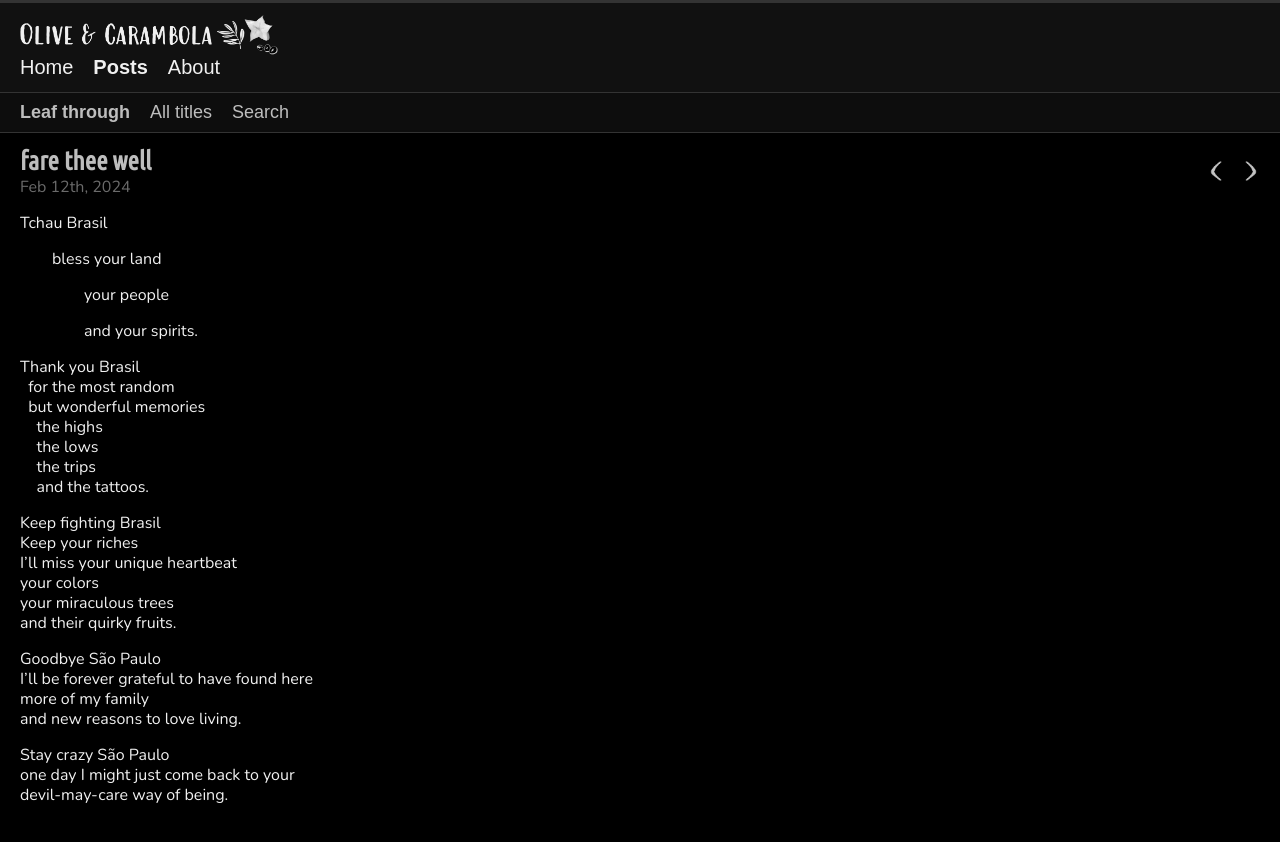
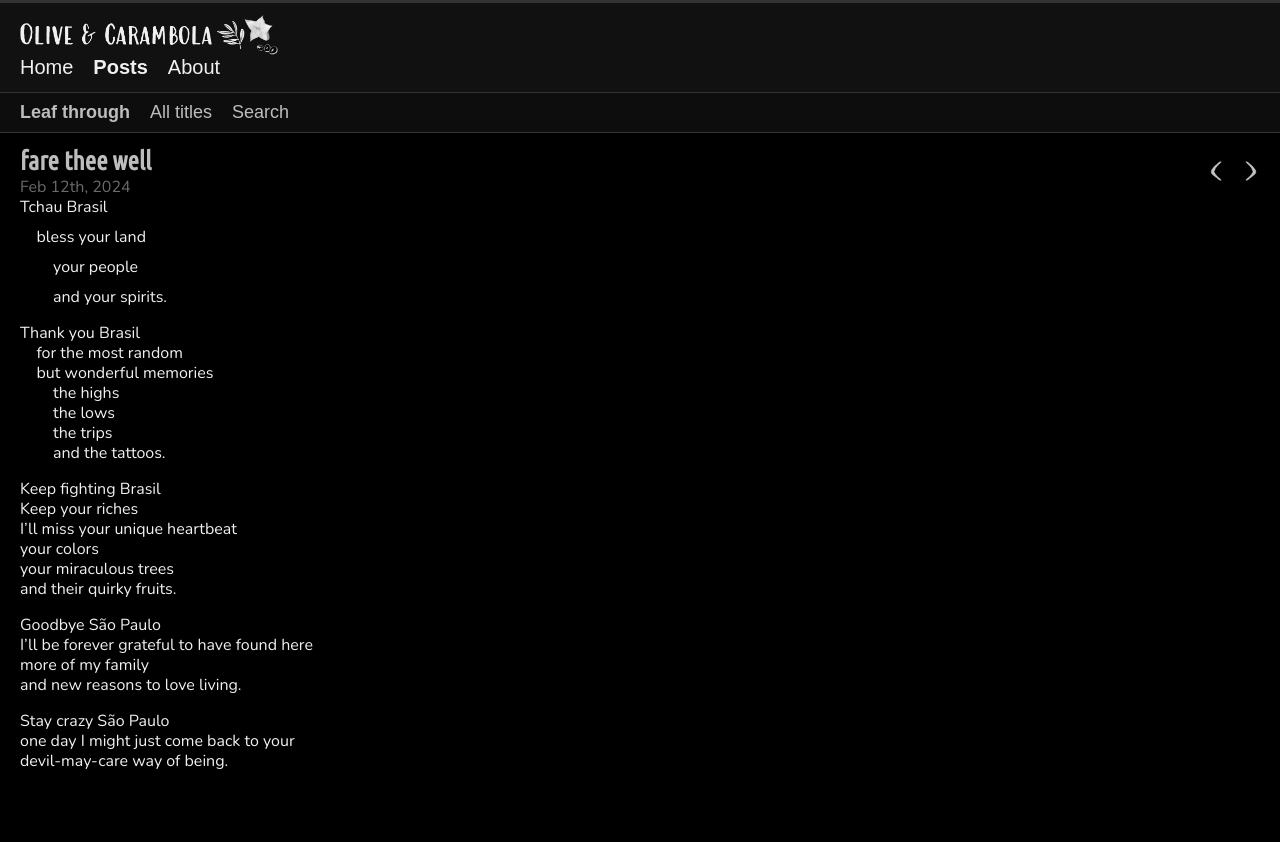
Before and after one commit to olivecarambola/logbook, a Jekyll site: the page built from _posts/2024-02-12-faretheewell.md, in a window 1280 px wide. Shown: the top 842 px of the page. Built offline with Jekyll 4.4.1, drawn with Linux system fonts in a browser that asks for light colours; some web fonts are replaced.

Commit message:
Update 2024-02-12-faretheewell.md

```diff
--- a/_posts/2024-02-12-faretheewell.md
+++ b/_posts/2024-02-12-faretheewell.md
@@ -12,18 +12,18 @@ wrdcount_capnotes: 0
 imgcount_original: 0
 imgcount_credited: 0
 ---
-Tchau Brasil
-<p style="text-indent: 2em;">bless your land</p>
-<p style="text-indent: 4em;">your people</p>
-<p style="text-indent: 4em;">and your spirits.</p>
+<p class="text-customspace">Tchau Brasil</p>
+<p class="text-customspace">&nbsp;&nbsp;&nbsp;&nbsp;bless your land</p>
+<p class="text-customspace">&nbsp;&nbsp;&nbsp;&nbsp;&nbsp;&nbsp;&nbsp;&nbsp;your people</p>
+<p class="text-customspace">&nbsp;&nbsp;&nbsp;&nbsp;&nbsp;&nbsp;&nbsp;&nbsp;and your spirits.</p>
 
 Thank you Brasil
-&nbsp;&nbsp;for the most random
-&nbsp;&nbsp;but wonderful memories
-&nbsp;&nbsp;&nbsp;&nbsp;the highs
-&nbsp;&nbsp;&nbsp;&nbsp;the lows
-&nbsp;&nbsp;&nbsp;&nbsp;the trips
-&nbsp;&nbsp;&nbsp;&nbsp;and the tattoos.
+&nbsp;&nbsp;&nbsp;&nbsp;for the most random
+&nbsp;&nbsp;&nbsp;&nbsp;but wonderful memories
+&nbsp;&nbsp;&nbsp;&nbsp;&nbsp;&nbsp;&nbsp;&nbsp;the highs
+&nbsp;&nbsp;&nbsp;&nbsp;&nbsp;&nbsp;&nbsp;&nbsp;the lows
+&nbsp;&nbsp;&nbsp;&nbsp;&nbsp;&nbsp;&nbsp;&nbsp;the trips
+&nbsp;&nbsp;&nbsp;&nbsp;&nbsp;&nbsp;&nbsp;&nbsp;and the tattoos.
 
 Keep fighting Brasil
 Keep your riches
```
